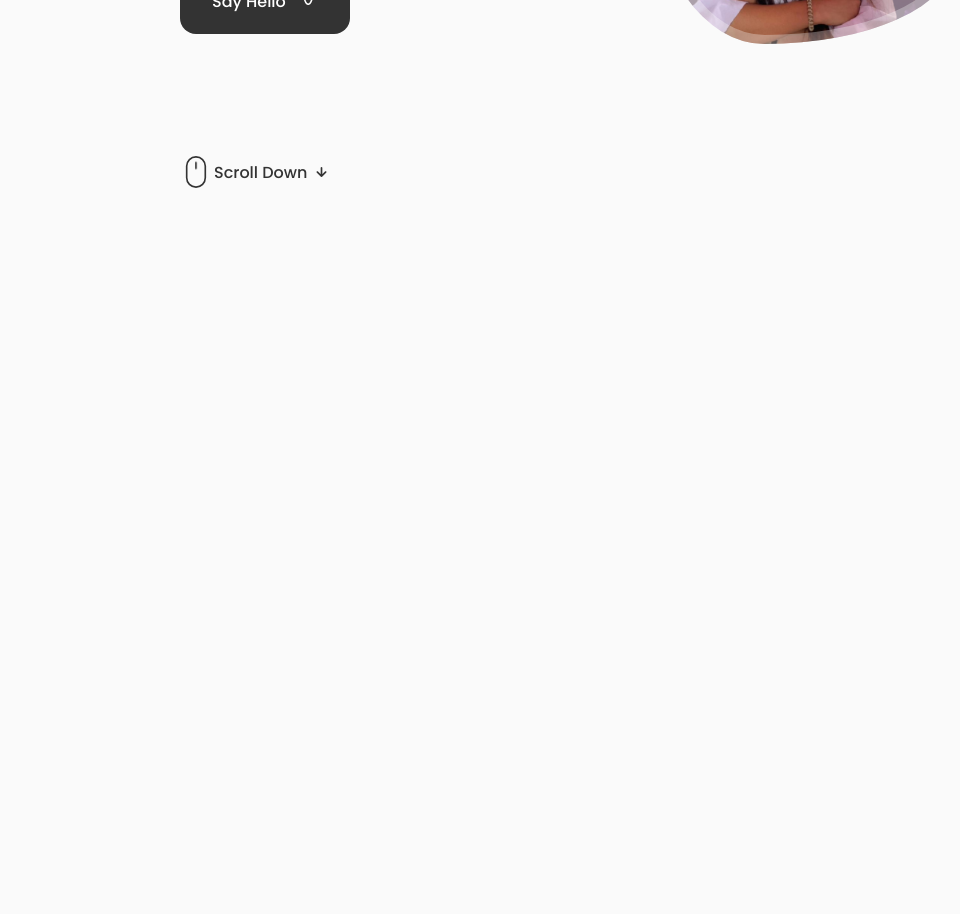
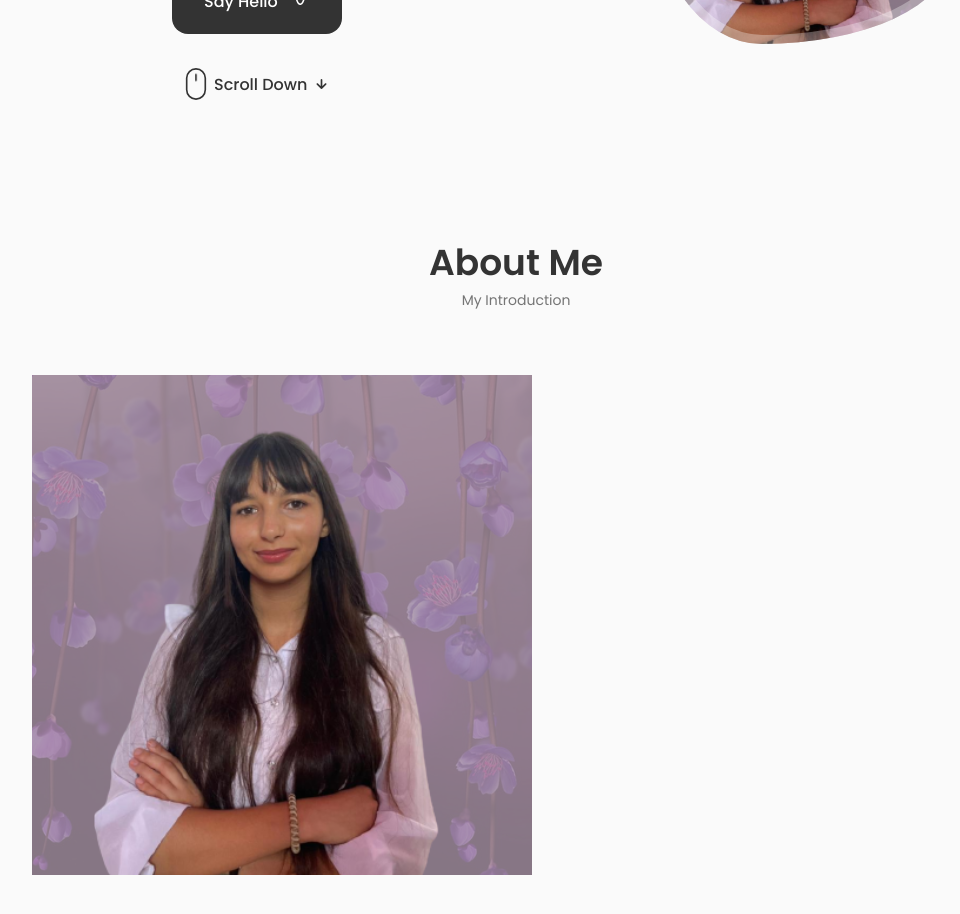
Before and after one commit to sameh-dh/portfolio, a React (Create React App) app: page / in a window 1280 px wide. Shown: the part 440-1354 px from the top of the page, without its empty margins (124-1084 px from the left). Before the commit the page ends 800 px from the top, so only its background shows below. Built offline with nearby package versions, Linux system fonts and the light colour scheme.

Commit message:
info starts here

```diff
--- a/src/App.jsx
+++ b/src/App.jsx
@@ -1,13 +1,14 @@
 import './css/App.css';
 import Header from './components/header/Header.jsx';
 import Home from './components/home/Home.jsx'
-
+import About from './components/About/About';
 function App() {
   return (
    <>
    <Header />
    <main className='main'>
     <Home />
+    <About />
    </main>
    </>
   );
--- a/src/components/About/About.jsx
+++ b/src/components/About/About.jsx
@@ -1,9 +1,19 @@
-import React from 'react'
-import "../../css/About.css"
+import React from 'react';
+import "../../css/About.css";
+import AboutImg from "../../images/about.png";
+import CV from "../../images/sameh-dhamer.pdf";
+
 const About = () => {
-  return (
-    <div>About</div>
-  )
+    return (
+        <section className="about section" id="about">
+            <h2 className="section__title">  About Me  </h2>
+            <span className="section__subtitle"> My Introduction</span>
+           <div className="about__container container grid">
+             <img src={AboutImg} alt="" className="about__img" />
+             <div className="about__data"></div>
+           </div>
+        </section>
+    )
 }
 
 export default About
```
Also changed, not shown: src/components/About/info.jsx (added, +9 -0 lines), 2 other files (tests, documents, lock files or other folders).
